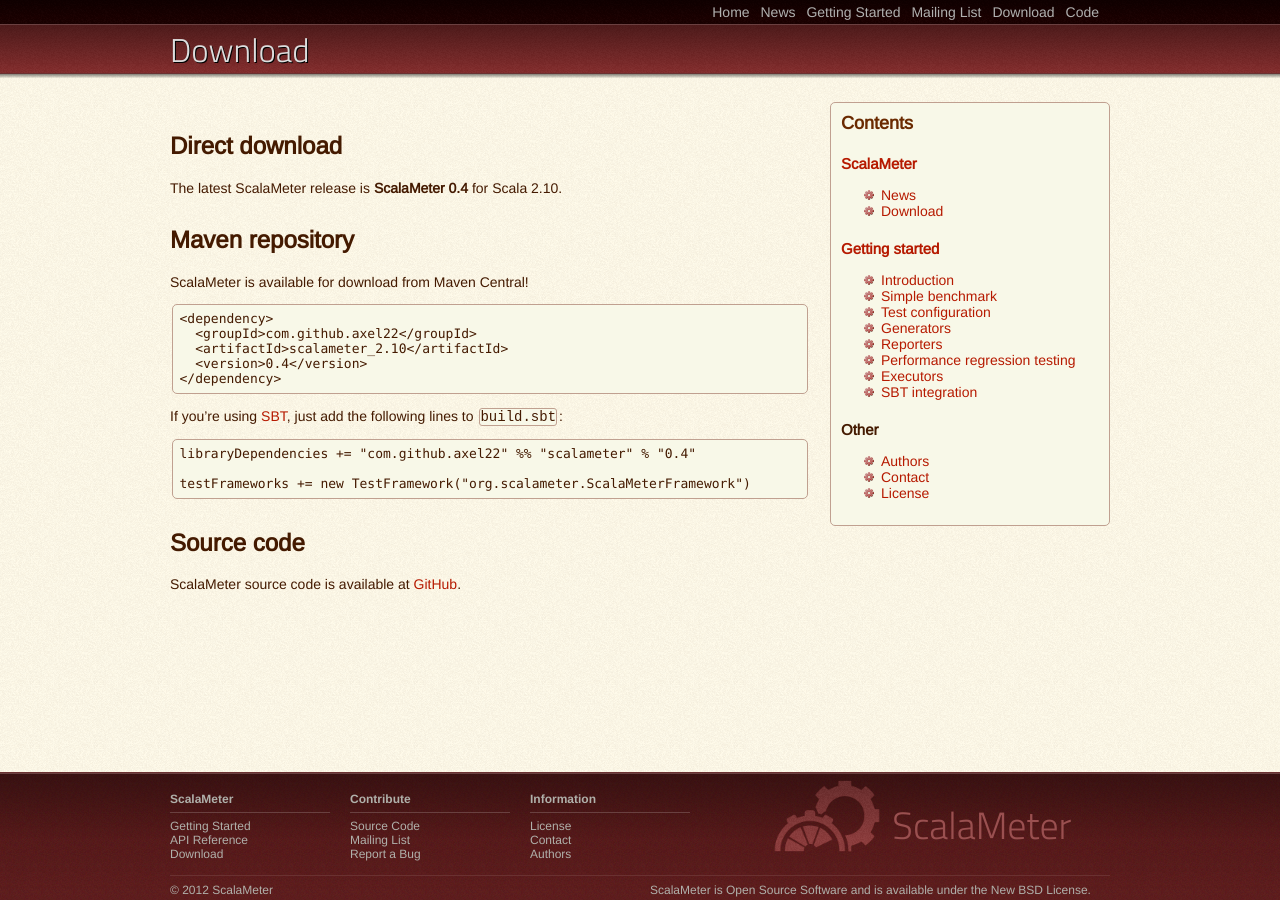
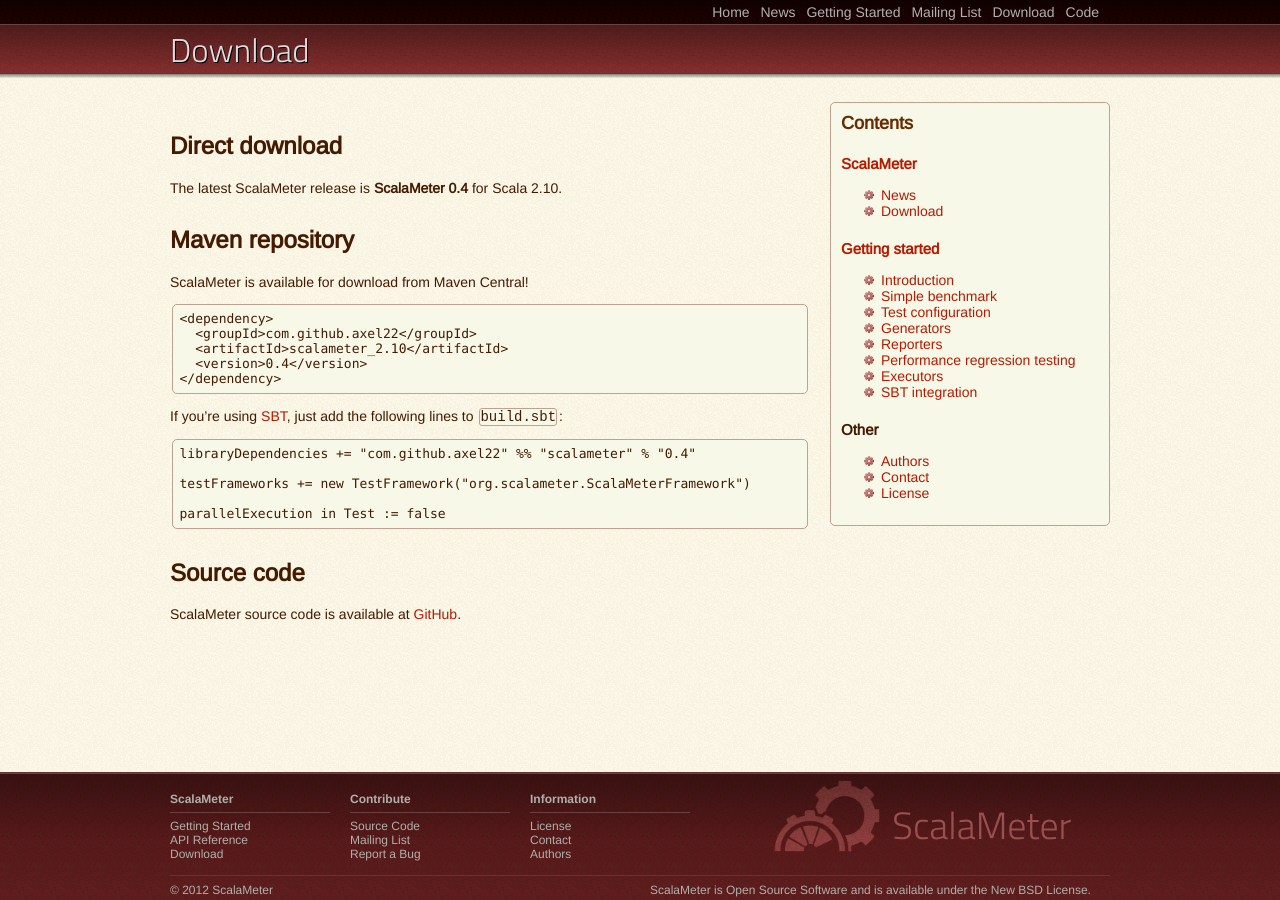
Before and after one commit to scalameter/scalameter.github.com, a Jekyll site: the page built from home/download.md, in a window 1280 px wide. Built offline with Jekyll 4.4.1, drawn with Linux system fonts in a browser that asks for light colours.

Commit message:
Update download.md

```diff
--- a/home/download.md
+++ b/home/download.md
@@ -27,6 +27,7 @@ If you're using [SBT](/home/gettingstarted/sbt/), just add the following lines t
 
     testFrameworks += new TestFramework("org.scalameter.ScalaMeterFramework")
 
+    parallelExecution in Test := false
 
 ## Source code
 
```
